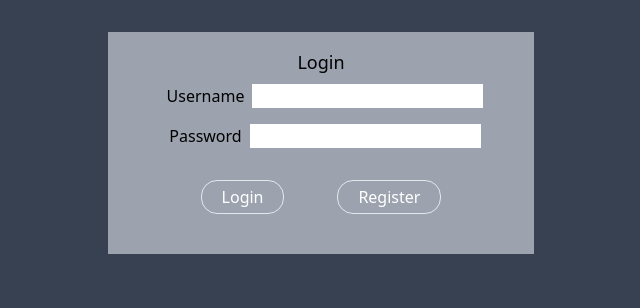
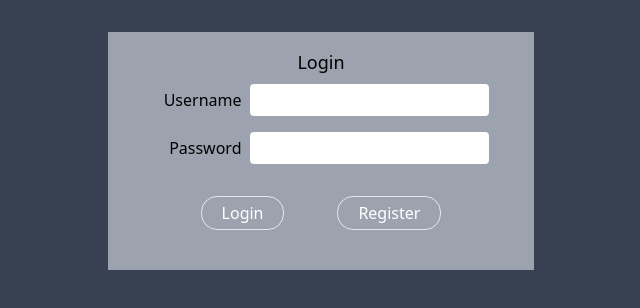
Before and after one commit to meloegel/SupLoad-FE, a React (Create React App) app: page / in a window 1280 px wide. Shown: the top 308 px of the page, without its empty margins (319-959 px from the left). Built offline with nearby package versions, Linux system fonts and the light colour scheme.

Commit message:
more updates to the login design

```diff
--- a/src/account/Login.tsx
+++ b/src/account/Login.tsx
@@ -67,45 +67,49 @@ export default function Login(): JSX.Element {
         className="w-1/3 m-auto my-8 p-4 bg-gray-400 text-center"
       >
         <h1 className="text-lg">Login</h1>
-        <div>
-          <div className="p-2">
-            <label className="px-2">Username</label>
+        <table className="m-auto">
+          <tr>
+            <td className="p-2">
+              <label className="inline-block text-right w-24">Username</label>
               <input
                 {...register("username")}
                 value={formValues.username}
                 onChange={onInputChange}
                 name="username"
                 type="text"
+                className="rounded p-1 mx-2"
               />
               {errors.username && (
                 <p className="text-red-600 text-xs m-2">
                   {errors.username?.message}
                 </p>
               )}
-          </div>
-          <div className="p-2">
-            <label className="px-2">Password</label>
+            </td>
+          </tr>
+          <tr>
+            <td className="p-2">
+              <label className="inline-block text-right w-24">Password</label>
               <input
                 {...register("password")}
                 value={formValues.password}
                 onChange={onInputChange}
                 name="password"
                 type="text"
+                className="rounded p-1 mx-2"
               />
               {errors.password && (
                 <p className="text-red-600 text-xs m-2">
                   {errors.password?.message}
                 </p>
               )}
-          </div>
+            </td>
+          </tr>
+        </table>
         <p
-            className={`text-red-600 text-xs mx-4 ${
-              !hideError ? "hidden" : ""
-            } `}
+          className={`text-red-600 text-xs mx-4 ${!hideError ? "hidden" : ""} `}
         >
           Username and password did not match
         </p>
-        </div>
         <div className="flex justify-evenly p-6">
           <Button text="Login" className="text-white" onClick={() => {}} />
           <Button
```
Lines whose indentation alone changed are shown as unchanged.
